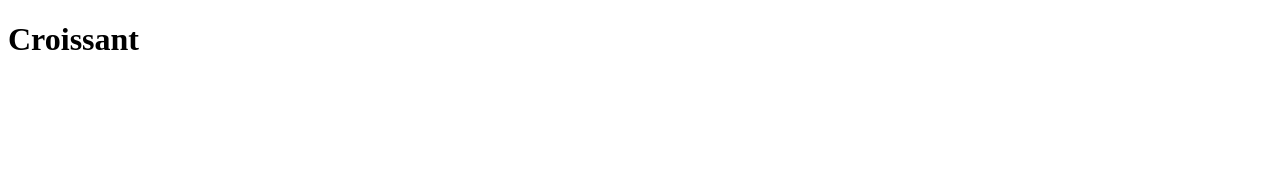
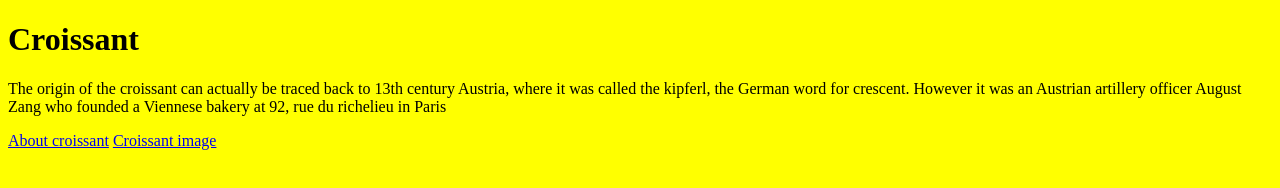
Before and after one commit to andreeaduta2022/Croissant, a plain HTML site: page index.html in a window 1280 px wide. Drawn offline with Linux system fonts and the light colour scheme.

Commit message:
create the file structure

```diff
--- a/index.html
+++ b/index.html
@@ -4,9 +4,17 @@
     <meta charset="UTF-8">
     <meta http-equiv="X-UA-Compatible" content="IE=edge">
     <meta name="viewport" content="width=device-width, initial-scale=1.0">
-    <title>Document</title>
+    <link rel="stylesheet" href="/style.css"/>
+    <title>Homepage</title>
 </head>
 <body>
 <h1>Croissant</h1>
+<p>
+    The origin of the croissant can actually be traced back to 13th century Austria, where it was called the kipferl, the
+    German word for crescent. However it was an Austrian artillery officer August Zang who founded a Viennese bakery at 92,
+    rue du richelieu in Paris
+</p>
+<a href="/contact.html">About croissant</a>
+<a href="/photo.html">Croissant image</a>
 </body>
 </html>
--- /dev/null
+++ b/style.css
@@ -0,0 +1 @@
+body {background:yellow}
```
Also changed, not shown: contact.html (+4 -2 lines), photo.html (+5 -2 lines).
